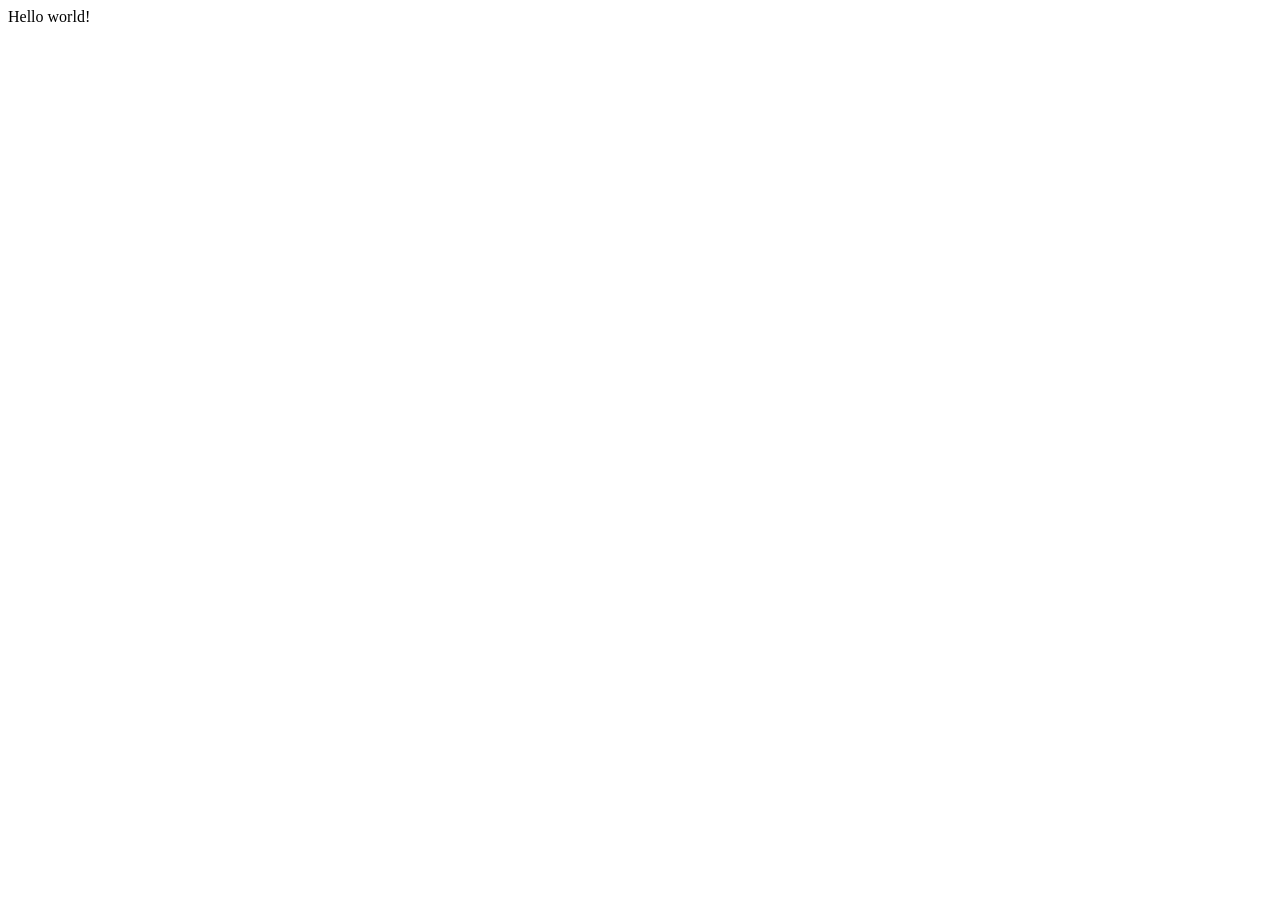
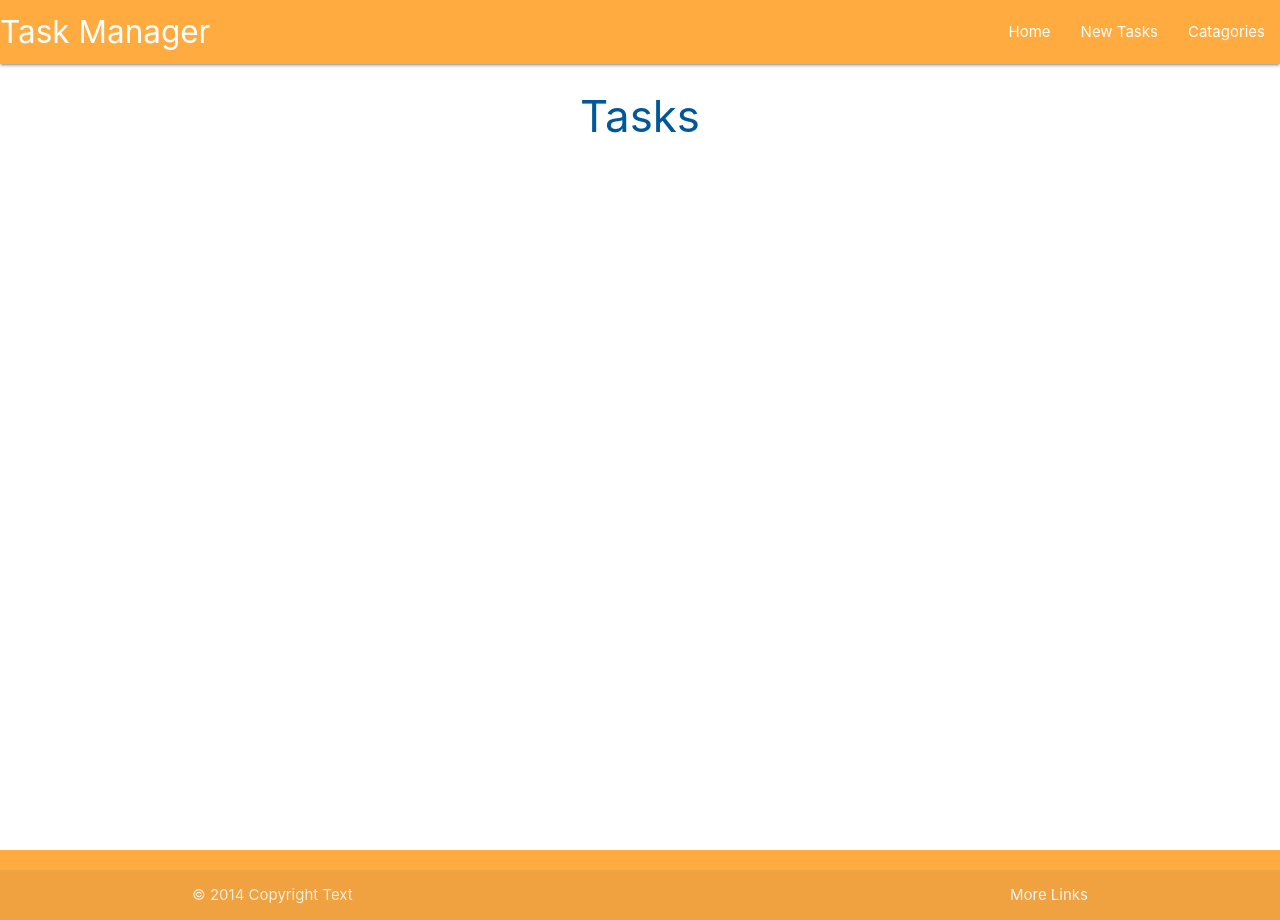
Before and after one commit to Jakemcp97/rdbms-mini-project, a Flask app: page / in a window 1280 px wide. Before the commit the page is almost empty. Run offline with Flask 2, Linux system fonts and the light colour scheme; some libraries are stand-ins or nearby versions.

Commit message:
templates and inheritance set up

```diff
--- a/taskmanager/routes.py
+++ b/taskmanager/routes.py
@@ -5,4 +5,4 @@ from taskmanager.models import Category, Task
 
 @app.route("/")
 def home():
-    return render_template("base.html")
+    return render_template("tasks.html")
--- /dev/null
+++ b/taskmanager/static/CSS/style.css
@@ -0,0 +1,9 @@
+body {
+    display: flex;
+    min-height: 100vh;
+    flex-direction: column;
+}
+
+main {
+    flex: 1 0 auto;
+}
--- /dev/null
+++ b/taskmanager/static/JS/script.js
@@ -0,0 +1,4 @@
+document.addEventListener('DOMContentLoaded', function () {
+    let sidenav = document.querySelectorAll('.sidenav');
+    M.Sidenav.init(sidenav);
+});
--- a/taskmanager/templates/base.html
+++ b/taskmanager/templates/base.html
@@ -1,14 +1,54 @@
 <!DOCTYPE html>
 <html lang="en">
+
 <head>
     <meta charset="UTF-8">
     <meta http-equiv="X-UA-Compatible" content="IE=edge">
     <meta name="viewport" content="width=device-width, initial-scale=1.0">
-    <title>task manager </title>
+    <link rel="stylesheet" href="https://cdnjs.cloudflare.com/ajax/libs/materialize/1.0.0/css/materialize.min.css"
+        type="text/css">
+    <script src="https://kit.fontawesome.com/db2dab4bed.js" crossorigin="anonymous"></script>
+    <link rel="stylesheet" href="{{ url_for('static', filename = 'CSS/style.css') }}" type="text/css">
+    <title>Task Manager </title>
 </head>
+
 <body>
+    <header>
+        <nav class="orange accent-2">
+            <div class="nav-wrapper">
+                <a href="{{ url_for('home')}}" class="brand-logo">Task Manager</a>
+                <a href="#" data-target="mobile-demo" class="sidenav-trigger"><i class="fa-duotone fa-bars"></i></a>
+                <ul class="right hide-on-med-and-down">
+                    <li><a href="{{ url_for('home')}}">Home</a></li>
+                    <li><a href="">New Tasks</a></li>
+                    <li><a href="">Catagories</a></li>
+                </ul>
+            </div>
+        </nav>
 
-Hello world!
+        <ul class="sidenav" id="mobile-demo">
+            <li><a href="{{ url_for('home')}}">Home</a></li>
+            <li><a href="">New Tasks</a></li>
+            <li><a href="">Catagories</a></li>
+        </ul>
+    </header>
 
+    <main class="container">
+        {% block content %}
+        {% endblock %}
+    </main>
+
+    <footer class="page-footer orange accent-2">
+        <div class="footer-copyright">
+            <div class="container">
+                © 2014 Copyright Text
+                <a class="grey-text text-lighten-4 right" href="#!">More Links</a>
+            </div>
+        </div>
+    </footer>
+
+    <script src="https://cdnjs.cloudflare.com/ajax/libs/materialize/1.0.0/js/materialize.min.js"></script>
+    <script src="{{ url_for('static', filename='JS/script.js')}}"></script>
 </body>
+
 </html>
--- /dev/null
+++ b/taskmanager/templates/tasks.html
@@ -0,0 +1,7 @@
+{% extends "base.html" %}
+
+{% block content %}
+
+<h3 class="light-blue-text text-darken-4 center-align">Tasks</h3>
+
+{% endblock %}
```
